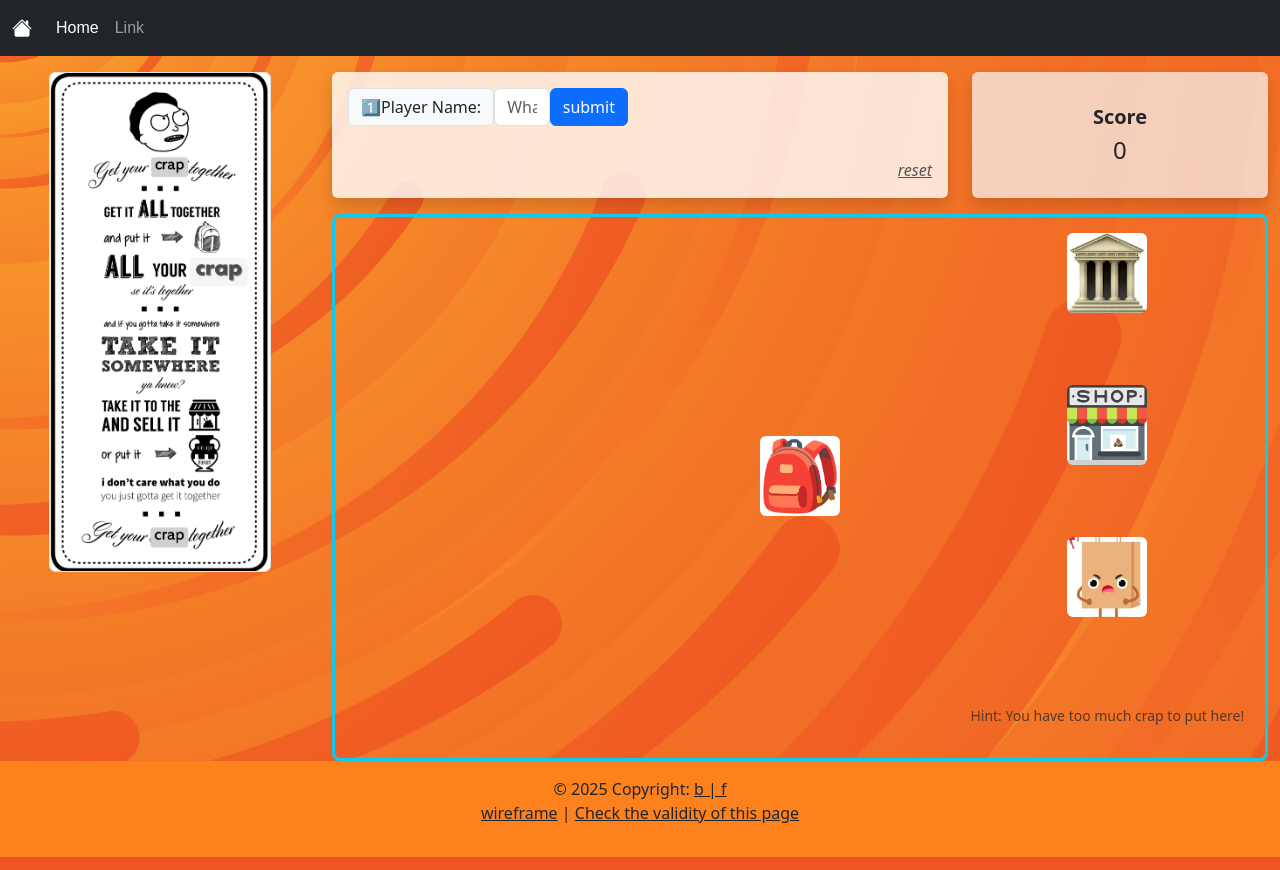
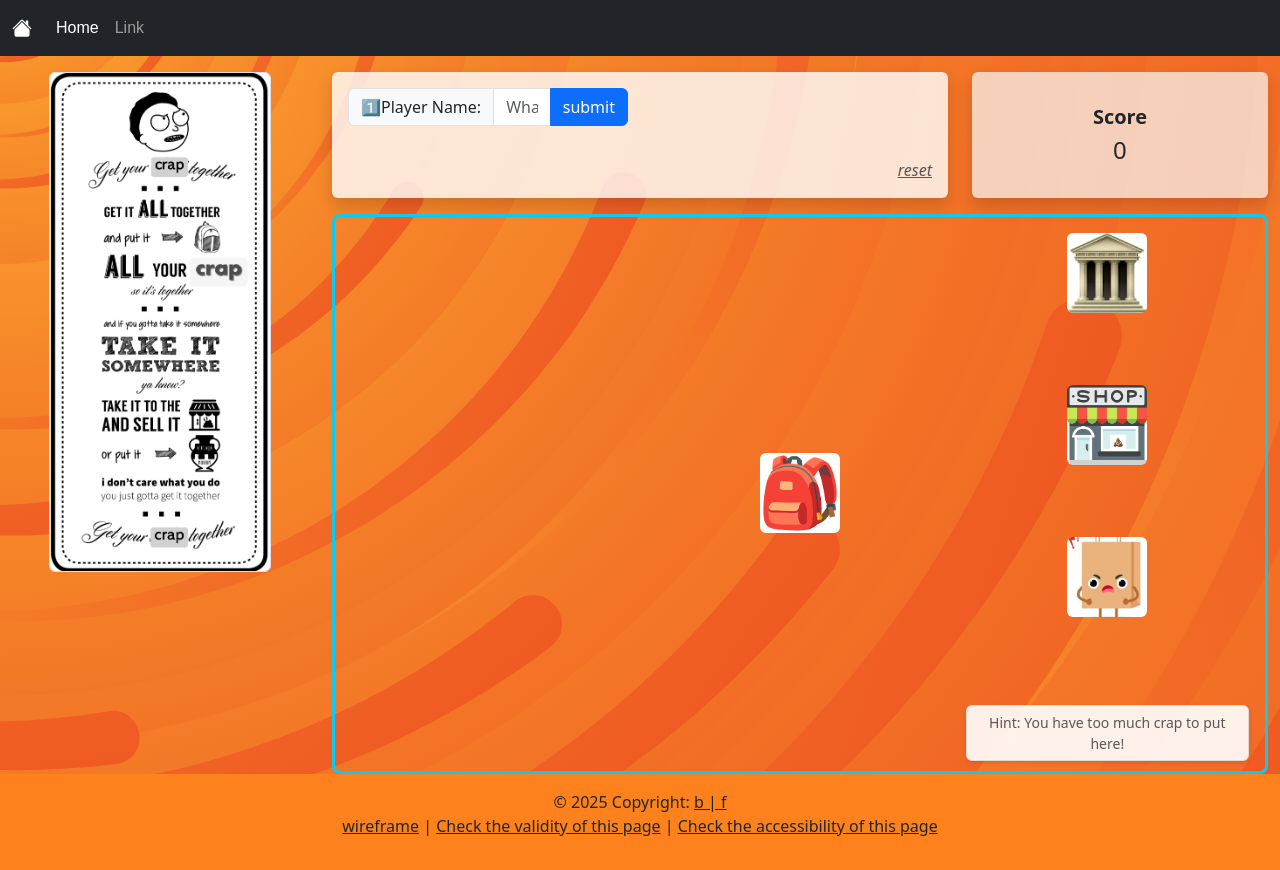
Before and after one commit to bfletcher4921/vigilant-adventure-superGame, a plain HTML site: page index.html in a window 1280 px wide. Shown: the part 56-926 px from the top of the page. Drawn offline with nearby package versions, Linux system fonts and the light colour scheme.

Commit message:
wave accessability corrections

```diff
--- a/index.html
+++ b/index.html
@@ -63,16 +63,17 @@
             <div class="row mb-2">
               <div class="col-xl-6 col-lg-12 mb-2">
                 <!-- 1️⃣ Enter Player Name -->
-                <div id="inputBox" class="d-flex">
+                <div id="inputBox" class="input-group">
                   <span class="input-group-text">1️⃣Player Name:</span>
-                  <input id="enteredPlayerName" class="form-control" placeholder="Enter your name?">
+                  <label for="enteredPlayerName" class="visually-hidden">Enter your player name</label>
+                  <input id="enteredPlayerName" class="form-control" placeholder="What's your name?" aria-label="Enter your player name">
                   <button id="submitPlayerName" class="btn btn-primary">submit</button>
                 </div>
               </div>
 
               <div class="col-xl-6 col-lg-12 mb-2">
                 <!-- 2️⃣ Greeting -->
-                <div id="nameBox" class="d-flex">
+                 <div id="nameBox" class="input-group">
                   <span id="displayPlayerName" class="input-group-text flex-grow-1"></span>
                   <button id="playGame" type="button" class="btn btn-warning">Play!</button>
                 </div>
@@ -161,7 +162,9 @@
                     </div>
                     <div id="bag" class="gameTargets bg-primary rounded" style="width: 80px; height: 80px; background-image: url('images/bag.jpg'); background-size: cover; background-position: center;">
                     </div>
-                    <small class="text-muted text-center mt-3">Hint: You have too much crap to put here!</small>
+                    <!--<small class="text-muted text-center mt-3">Hint: You have too much crap to put here!</small>-->
+                    <!-- Option 4: Custom styling via CSS -->
+                        <small class="text-muted text-center mt-3 hint-text">Hint: You have too much crap to put here!</small>
                   </div>
                 </div>
 
@@ -185,7 +188,8 @@
       <!--add link to wireframe it goes inside the a anchor-->
       <p>
       <a class="text-body" href="images/superGame-wireframe-bfletcher-block02.png" target="_blank">wireframe</a> |
-      <a class="text-body" target="_blank" href="https://validator.w3.org/nu/?showsource=yes&doc=https%3A%2F%2Fbfletcher4921.github.io%2Fvigilant-adventure-superGame%2F#l61c179">Check the validity of this page</a>
+      <a class="text-body" target="_blank" href="https://validator.w3.org/nu/?showsource=yes&doc=https%3A%2F%2Fbfletcher4921.github.io%2Fvigilant-adventure-superGame%2F#l61c179">Check the validity of this page</a> |
+      <a class="text-body" target="_blank" href="https://wave.webaim.org/report#/https://bfletcher4921.github.io/vigilant-adventure-superGame/">Check the accessibility of this page</a>
       </p>
     </div>
   </footer>
--- a/styles/gameStyle.css
+++ b/styles/gameStyle.css
@@ -143,3 +143,11 @@ main {
 #backPack {
   z-index: 200;
 }
+
+.hint-text {
+  background-color: rgba(255, 255, 255, 0.9);
+  padding: 6px 12px;
+  border-radius: 6px;
+  border: 1px solid rgba(0, 0, 0, 0.1);
+  box-shadow: 0 2px 4px rgba(0, 0, 0, 0.1);
+}
```
